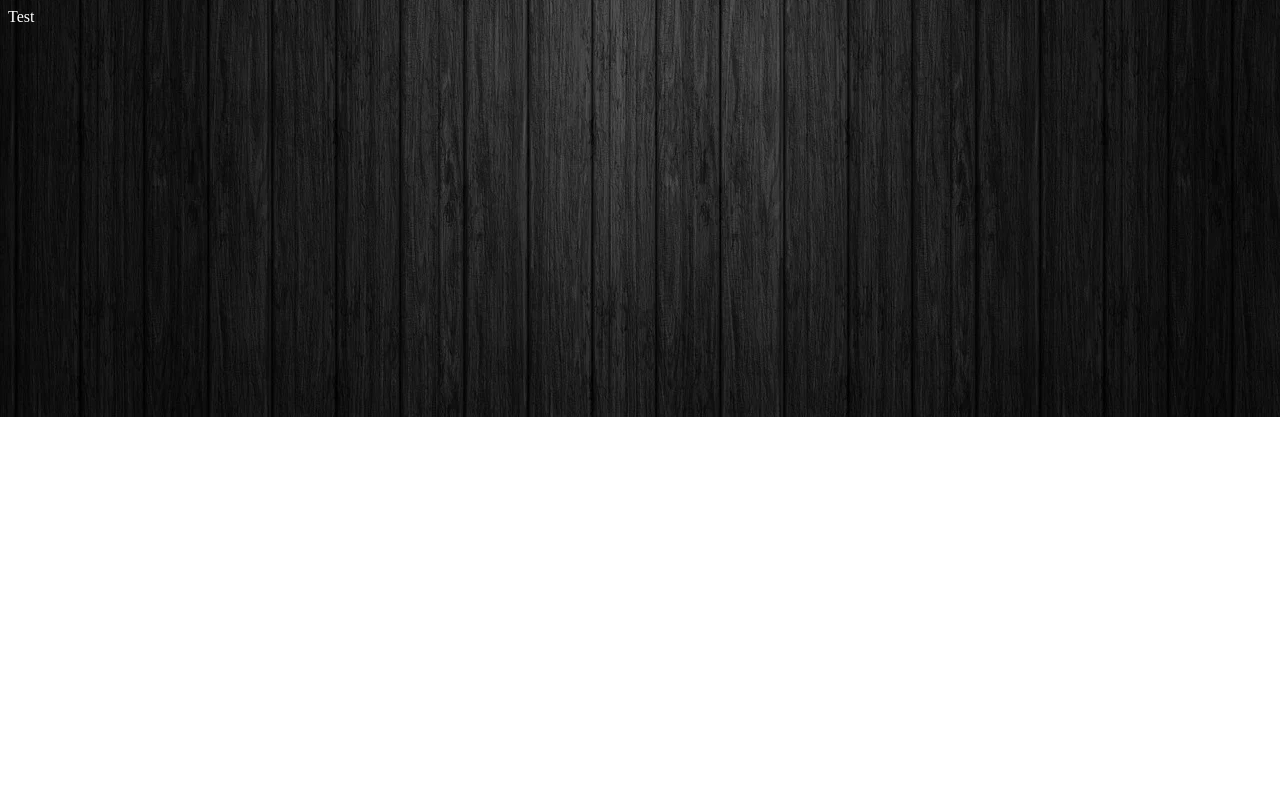
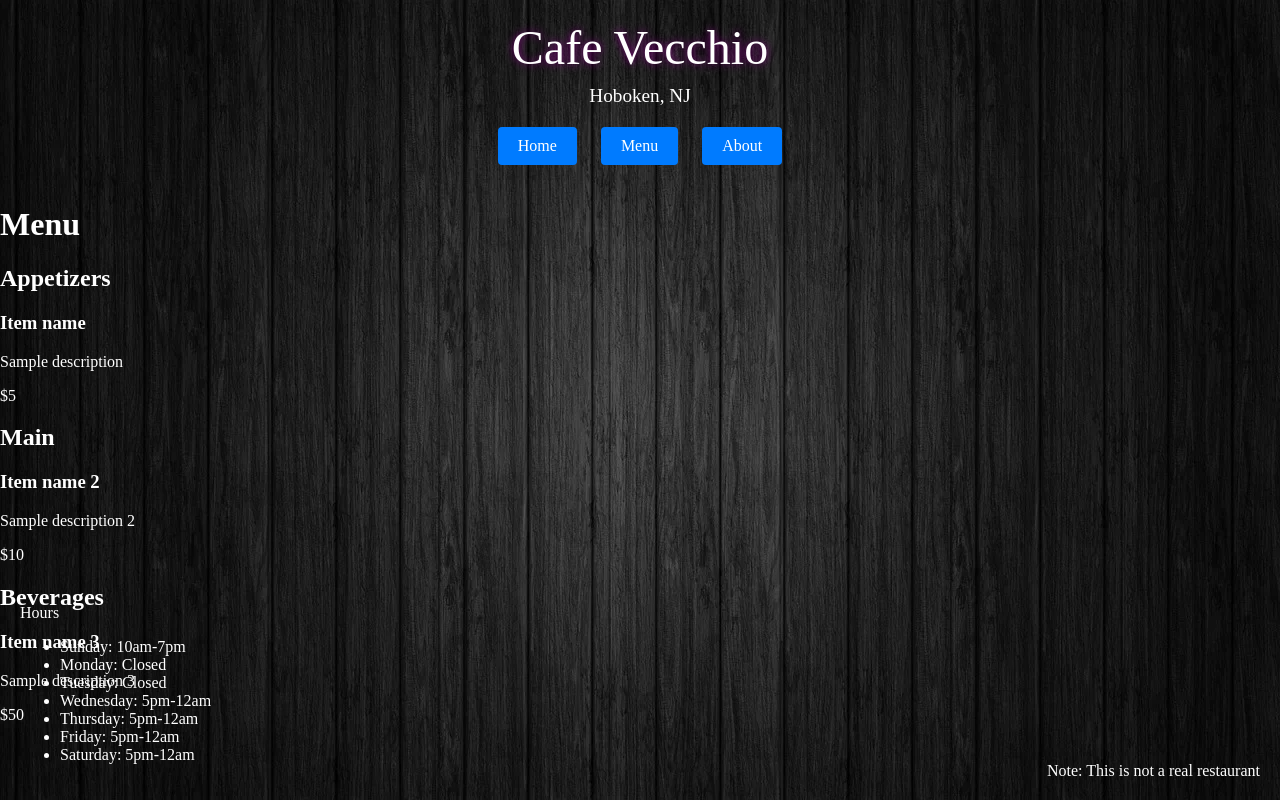
Before and after one commit to mark-vecchione/Odin_Restaurant-Page, a website built with webpack: page src/menu.html in a window 1280 px wide. Built offline with nearby package versions, Linux system fonts and the light colour scheme.

Commit message:
styling header, hours, footer

```diff
--- a/src/menu.html
+++ b/src/menu.html
@@ -6,6 +6,80 @@
     <title>Cafe Vecchio Menu</title>
 </head>
 <body>
-    <div>Test</div>
+    <header>
+        <div class="title">Cafe Vecchio</div>
+        <div class="home-address">Hoboken, NJ</div>
+        <nav>
+            <a href="index.html" class="btn">Home</a>
+            <a href="menu.html" class="btn">Menu</a>
+            <a href="about.html" class="btn">About</a>
+        </nav>
+    </header>
+    <div class="menu">
+        <div class="heading-container menu-container">
+            <div class="heading menu-header">
+                <h1 class="menu-title">Menu</h1>
+            </div>
+        </div>
+        <div class="heading-container sub-container">
+            <div class="heading sub-heading">
+                <h2>Appetizers</h2>
+            </div>
+        </div>
+        <div class="menu-outer">
+            <div class="menu-inner">
+                <h3 class="item-name">Item name</h3>
+                <p class="item-description">
+                    Sample description
+                </p>
+                <p class="item-price">$5</p>
+
+            </div>
+        </div>
+        <div class="heading-container sub-container">
+            <div class="heading sub-heading">
+                <h2>Main</h2>
+            </div>
+        </div>
+        <div class="menu-outer">
+            <div class="menu-inner">
+                <h3 class="item-name">Item name 2</h3>
+                <p class="item-description">
+                    Sample description 2
+                </p>
+                <p class="item-price">$10</p>
+
+            </div>
+        </div>
+        <div class="heading-container sub-container">
+            <div class="heading sub-heading">
+                <h2>Beverages</h2>
+            </div>
+        </div>
+        <div class="menu-outer">
+            <div class="menu-inner">
+                <h3 class="item-name">Item name 3</h3>
+                <p class="item-description">
+                    Sample description 3
+                </p>
+                <p class="item-price">$50</p>
+
+            </div>
+        </div>
+        <div class="hours">
+            <div class="hours_title">Hours</div>
+            <ul class="days">
+                <li>Sunday: 10am-7pm</li>
+                <li>Monday: Closed</li>
+                <li>Tuesday: Closed</li>
+                <li>Wednesday: 5pm-12am</li>
+                <li>Thursday: 5pm-12am</li>
+                <li>Friday: 5pm-12am</li>
+                <li>Saturday: 5pm-12am</li>
+            </ul>
+        </div>
+        <div class="footer">Note: This is not a real restaurant</div>
+    </div>
+    <script src="main.js"></script>
 </body>
 </html>
--- a/src/styles.css
+++ b/src/styles.css
@@ -1,16 +1,16 @@
-/* button styling */
-.btn {
+  /* Style for the buttons (anchor tags styled as buttons) */
+  nav .btn {
     display: inline-block;
     padding: 10px 20px;
     background-color: #007bff;
-    color: #fff;
+    color: white;
     text-decoration: none;
     border-radius: 4px;
-    font-size: 1em;
-    margin: 0 5px;
+    margin: 0 10px; /* Space between each button */
+    transition: background-color 0.3s ease;
   }
 
-  .btn:hover {
+  nav .btn:hover {
     background-color: #0056b3;
   }
 
@@ -21,4 +21,50 @@
     background-repeat: no-repeat;   /* Prevents the image from repeating */
     background-position: center;    /* Centers the image */
     color: white;
+    min-height: 100vh;
+    margin: 0;
+}
+
+  /* Home page styling */
+        /* Center everything inside the header */
+header {
+    text-align: center;
+    padding: 20px;
   }
+
+  /* Title styling: large white text with purple glow */
+  .title {
+    font-size: 3em;
+    color: white;
+    /* Creates a purple glow effect */
+    text-shadow: 0 0 8px purple;
+    margin: 0;
+  }
+
+  /* Home address styling: smaller font, white, centered under title */
+  .home-address {
+    font-size: 1.2em;
+    color: white;
+    margin-top: 10px;
+  }
+
+  /* Add some spacing between the home address and the navigation */
+  nav {
+    margin-top: 20px;
+  }
+
+  .footer {
+    position: fixed; /* Fixes the element relative to the viewport */
+    bottom: 0;       /* Positions it at the bottom */
+    right: 0;        /* Positions it on the right */
+    margin: 20px;    /* Adds some spacing from the edges */
+    color: white;    /* Ensures the text is visible (assuming your background is dark) */
+  }
+
+  .hours {
+    position: fixed; /* Fix the element relative to the viewport */
+    bottom: 0;       /* Align to the bottom */
+    left: 0;         /* Align to the left */
+    margin: 20px;    /* Adds some space from the edges */
+    color: white;    /* Ensures the text is visible on a dark background */
+  }
--- a/webpack.config.js
+++ b/webpack.config.js
@@ -11,7 +11,8 @@ module.exports = {
     },
     plugins: [
         new HtmlWebpackPlugin({
-            template: "./src/template.html",
+            template: "./src/index.html",
+            filename: "index.html"
         }),
         new HtmlWebpackPlugin({
             template: "./src/menu.html",
```
Also changed, not shown: src/index.html (added, +37 -0 lines).
